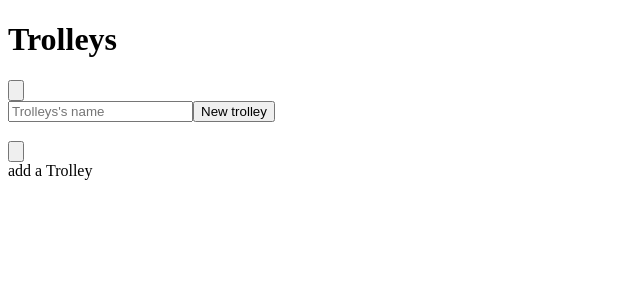
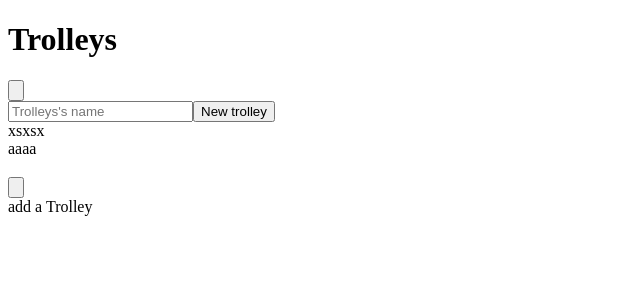
Before and after one commit to ljaviertovar/trolleys, a Next.js app: page / in a window 1280 px wide. Shown: the top 300 px of the page, without its empty margins (0-640 px from the left). Built offline with nearby package versions, Linux system fonts and the light colour scheme; data requests are answered from the project's data file.

Commit message:
create and save new trolley

```diff
--- /dev/null
+++ b/db.json
@@ -0,0 +1,14 @@
+{
+  "trolleys": [
+    {
+      "id": "b7cfdfc9-4e12-4eb4-8d1a-69a239cd73d3",
+      "name": "xsxsx",
+      "items": []
+    },
+    {
+      "id": "238b6da3-8c27-4502-854f-bac5e00ee4c3",
+      "name": "aaaa",
+      "items": []
+    }
+  ]
+}
--- a/package.json
+++ b/package.json
@@ -6,7 +6,8 @@
 		"dev": "next dev",
 		"build": "next build",
 		"start": "next start",
-		"lint": "next lint"
+		"lint": "next lint",
+		"server": "json-server --watch db.json --port 3001"
 	},
 	"dependencies": {
 		"@next/font": "13.1.4",
@@ -16,6 +17,7 @@
 		"axios": "^1.2.3",
 		"eslint": "8.32.0",
 		"eslint-config-next": "13.1.4",
+		"json-server": "^0.17.1",
 		"next": "13.1.4",
 		"react": "18.2.0",
 		"react-dom": "18.2.0",
@@ -25,6 +27,7 @@
 	},
 	"devDependencies": {
 		"@types/axios": "^0.14.0",
+		"@types/uuid": "^9.0.0",
 		"autoprefixer": "^10.4.13",
 		"postcss": "^8.4.21",
 		"tailwindcss": "^3.2.4"
--- a/src/components/trolley/AddItem.tsx
+++ b/src/components/trolley/AddItem.tsx
@@ -8,7 +8,7 @@ export default function AddItem() {
 
 	return (
 		<>
-			<button className='flex justify-between gap-1 bg-slate-200 p-2' onClick={() => setOpenDrawer(true)}>
+			<button type='button' className='flex justify-between gap-1 bg-slate-200 p-2' onClick={() => setOpenDrawer(true)}>
 				<AddIcon />
 				Add Item
 			</button>
--- a/src/components/trolley/NewTrolley.tsx
+++ b/src/components/trolley/NewTrolley.tsx
@@ -1,4 +1,5 @@
 import { useState } from "react"
+import axios from "axios"
 import { v4 as uuidv4 } from "uuid"
 
 import { useTrolleyStore } from "../../store/trolley-store"
@@ -15,7 +16,7 @@ interface Props {}
 export default function NewTrolley({}: Props) {
 	const [newTrolley, setNewTrolley] = useState<Trolley>(INITIAL_TROLLEY)
 
-	const { setCurrentTrolley, addTrolley } = useTrolleyStore()
+	const { setCurrentTrolley, getTrolleys } = useTrolleyStore()
 
 	const handleChange = (ev: React.FormEvent<HTMLInputElement>) => {
 		setNewTrolley({ ...newTrolley, name: ev.currentTarget.value })
@@ -24,8 +25,23 @@ export default function NewTrolley({}: Props) {
 	const createNewtrolley = () => {
 		if (!newTrolley.name) return null
 		const id = uuidv4()
-		setCurrentTrolley({ ...newTrolley, id })
-		addTrolley({ ...newTrolley, id })
+
+		const trolley = { ...newTrolley, id }
+
+		temp_saveTrolley(trolley).then(resp => {
+			console.log(resp)
+			// addTrolley(trolley)
+			setCurrentTrolley(trolley)
+			getTrolleys()
+		})
+	}
+
+	const temp_saveTrolley = async (trolley: Trolley) => {
+		return axios({
+			method: "POST",
+			url: " http://localhost:3001/trolleys",
+			data: trolley,
+		})
 	}
 
 	return (
--- a/src/pages/index.tsx
+++ b/src/pages/index.tsx
@@ -6,6 +6,7 @@ import { useTrolleyStore } from "@/store/trolley-store"
 import { CartIcon } from "@/assets/icons"
 import { ContentCurrentTrolley, NewTrolley } from "@/components/trolley"
 import { Drawer } from "@/components/ui"
+import axios from "axios"
 // import { Inter } from "@next/font/google"
 // import styles from '@/styles/Home.module.css'
 
@@ -21,6 +22,12 @@ export default function HomePage() {
 		}),
 		shallow
 	)
+
+	const { getTrolleys } = useTrolleyStore()
+
+	useEffect(() => {
+		getTrolleys()
+	}, [getTrolleys])
 
 	useEffect(() => {
 		if (currentTrolley) setOpenDrawer(true)
--- a/src/store/trolley-store.ts
+++ b/src/store/trolley-store.ts
@@ -1,20 +1,28 @@
-import create from "zustand"
+import { create } from "zustand"
+import axios from "axios"
 
 import { Trolley, ItemTrolley } from "../interfaces/trolley-interfaces"
 
 interface TrolleyState {
 	currentTrolley: null | Trolley
 	trolleys: Trolley[]
+	getTrolleys: () => void
 	setCurrentTrolley: (value: Trolley) => void
-	addTrolley: (value: Trolley) => void
+	// addTrolley: (value: Trolley) => void
 	addItem: (item: ItemTrolley) => void
 }
 
 export const useTrolleyStore = create<TrolleyState>((set, get) => ({
 	currentTrolley: null,
 	trolleys: [],
+	getTrolleys: async () => {
+		const { data, status } = await axios.get("http://localhost:3001/trolleys").then(resp => resp)
+		if (status === 200) {
+			set({ trolleys: data })
+		}
+	},
 	setCurrentTrolley: (value: Trolley) => set(state => ({ currentTrolley: value })),
-	addTrolley: (value: Trolley) => set(state => ({ trolleys: [...state.trolleys, value] })),
+	// addTrolley: (value: Trolley) => set(state => ({ trolleys: [...state.trolleys, value] })),
 	addItem: (item: ItemTrolley) => {
 		const currentTrolley = get().currentTrolley
 		if (currentTrolley) {
```
Also changed, not shown: 1 other file (tests, documents, lock files or other folders).
